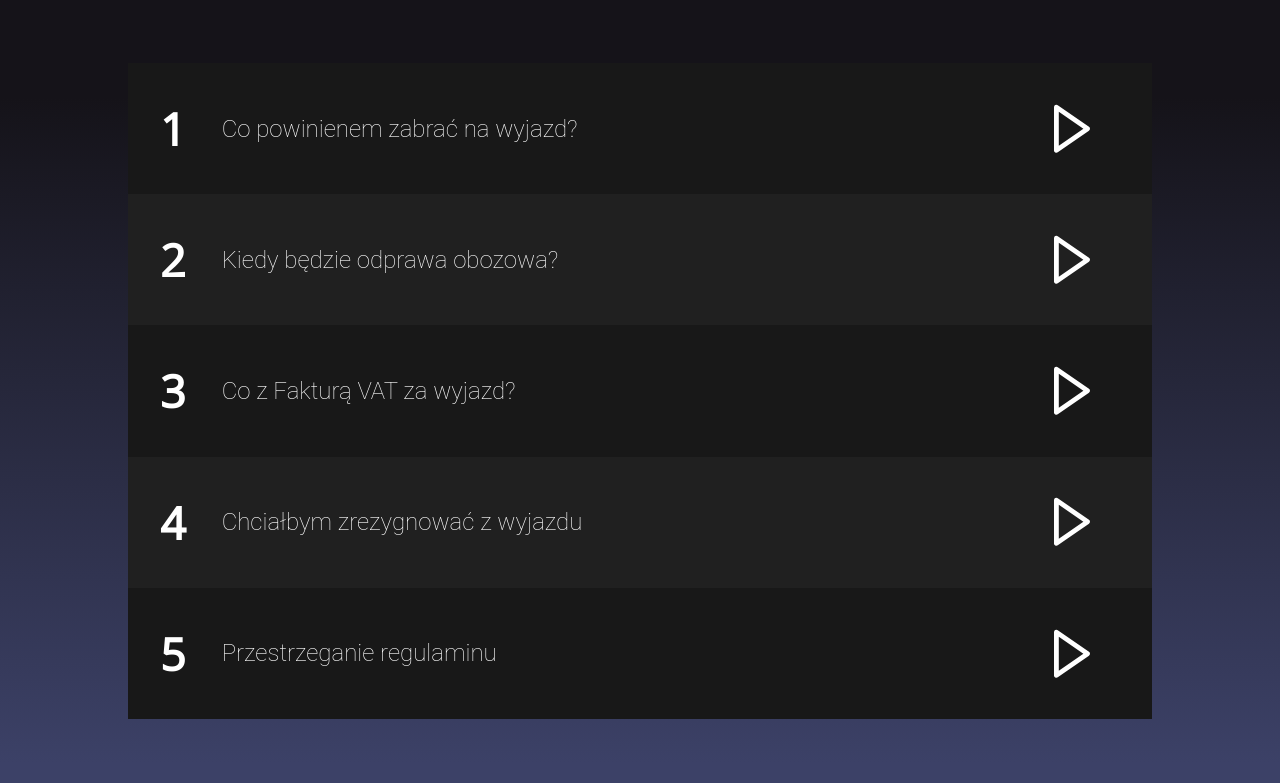
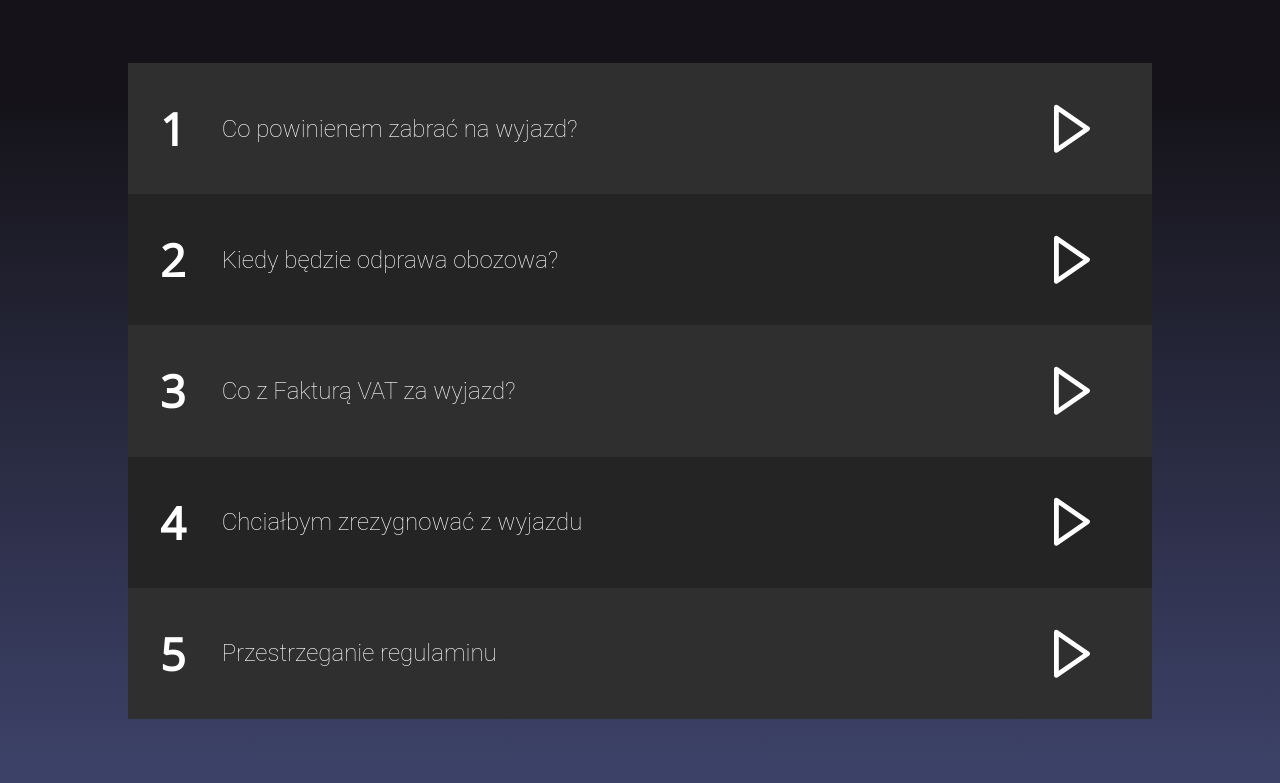
Before and after one commit to ksobiecki/Delta2021, a Gatsby site: page /faq in a window 1280 px wide. Shown: the part 545-1328 px from the top of the page. Built offline with nearby package versions, Linux system fonts and the light colour scheme; Gatsby itself is replaced by a stand-in of ours; a web font is replaced by a local one.

Commit message:
small changes

```diff
--- a/src/components/Faq/FaqLandingSection/index.tsx
+++ b/src/components/Faq/FaqLandingSection/index.tsx
@@ -6,7 +6,7 @@ const FaqLandingSection = () => {
 	return (
 		<FaqSectionLayout>
 			<Background />
-			<Header>Faq</Header>
+			<Header>FAQ</Header>
 		</FaqSectionLayout>
 	);
 };
--- a/src/components/Faq/FaqMainSection/FaqList/AccordeonItem/index.tsx
+++ b/src/components/Faq/FaqMainSection/FaqList/AccordeonItem/index.tsx
@@ -31,7 +31,7 @@ const AccordeonItem: React.FC<AccordeonProps> = ({ num, question, answer }) => {
 			}}
 		>
 			<AccordeonHeader>
-				<Numerical>{num}</Numerical>
+				<Numerical color={isHovered ? '#BCBCBC' : 'white'}>{num}</Numerical>
 				<Question>{question}</Question>
 				<Arrow
 					color={isHovered ? 'violet' : 'white'}
--- a/src/components/Faq/FaqMainSection/FaqList/AccordeonItem/styled.ts
+++ b/src/components/Faq/FaqMainSection/FaqList/AccordeonItem/styled.ts
@@ -21,13 +21,13 @@ export const Accordeon = styled.div`
 	transition: all 0.3s;
 	color: #fff;
 	&:nth-child(2n + 1) {
-		background-color: #181818;
+		background-color: #2f2f2f;
 	}
 	&:nth-child(2n) {
-		background-color: #202020;
+		background-color: #242424;
 	}
 	&:hover {
-		background-color: #363636;
+		background-color: #3a3a3a;
 	}
 	@media only screen and (max-width: 600px) {
 		width: 100%;
@@ -59,6 +59,7 @@ export const Numerical = styled.h3`
 	font-size: 2.8em;
 	font-weight: 900;
 	margin: 0;
+	color: ${(props) => props.color};
 	@media only screen and (max-width: 600px) {
 		font-size: 2.4em;
 	}
--- a/src/components/Faq/FaqMainSection/FaqList/index.tsx
+++ b/src/components/Faq/FaqMainSection/FaqList/index.tsx
@@ -11,14 +11,13 @@ const FaqList = () => {
 				question="Co powinienem zabrać na wyjazd?"
 				answer="– Dowolny dokument pozwalający potwierdzić tożsamość uczestnika na odprawie (dowód osobisty, paszport)/n
 – Wypełnione oświadczenie obozowe (należy je wypełnić zgodnie z prawdą i zabrać ze sobą na odprawę!)/n
-– Wydrukowane potwierdzenie dokonania wpłaty lub przekazu pocztowego (dla własnej pewności)/n
 – Niezbędną ilość leków, które musi przyjmować uczestnik oraz instrukcje ich podawania (dotyczy tylko osób przyjmujących leki na stałe – TAKA INFORMACJA MUSI ZNALEŹĆ SIĘ W OŚWIADCZENIU!)/n
-– Ważna legitymacja studencka"
+– Ważną legitymacja studencka"
 			/>
 			<AccordeonItem
 				num={2}
 				question="Kiedy będzie odprawa obozowa?"
-				answer="Odprawa obozowa jest planowana na czwartek, 4 listopada 2021r 13.00./n
+				answer="Odprawa obozowa jest planowana na czwartek, 4 listopada 2021r o godzinie 13.00./n
 Nie zapomnijcie ze sobą oświadczenia obozowego!/n
 Uczestników informujemy, że na odprawie obozowej mogą pojawić się władze Wydziału Fizyki Technicznej, Informatyki i Matematyki Stosowanej. Osoby, które stawią się w miejscu zbiórki i odprawy w stanie wskazującym na spożycie alkoholu lub środków odurzających, będą w trybie natychmiastowym wydalane z Wyjazdu jeszcze przed wyjazdem z Łodzi bez możliwości ubiegania się Uczestnika o zwrot kosztów. W trakcie trwania Delta 2021 przewidywana jest również wizytacja Władz Uczelni, Wydziału oraz przedstawicieli Politechniki Łódzkiej."
 			/>
@@ -30,14 +29,14 @@ Uczestników informujemy, że na odprawie obozowej mogą pojawić się władze W
 			<AccordeonItem
 				num={4}
 				question="Chciałbym zrezygnować z wyjazdu"
-				answer="Zgodnie z Regulaminem, w razie rezygnacji z uczestnictwa w wyjeździe do dnia 10.10.2021 r. przysługuje Państwu zwrot całości wpłaconej kwoty. Rezygnacje w późniejszym terminie będą rozpatrywane indywidualnie, w zależności od podanego powodu rezygnacji. Czynność taka koniecznie musi być sygnalizowana Organizatorowi mailowo na adres delta@samorzad.p.lodz.pl i Głównemu Koordynatorowi k.sobiecki@samorzad.p.lodz.pl. Mail powinien zawierać: imię, nazwisko, nr telefonu kontaktowego, wszelkie dane związane z numerem konta bankowego, na który ma przyjść przelew zwrotny (m.in. numer konta, nazwa właściciela, adres nie jest konieczny) oraz ponownie załączone potwierdzenie wpłaty i powód rezygnacji. W przypadku rezygnacji dopuszczalne jest również przekazanie swojego opłaconego miejsca innej osobie. Procedura wykonywania zwrotów zostanie uruchomiona dn. 17.10.2021 r., a czas jej realizacji może wynosić nawet do 30 dni roboczych."
+				answer="Zgodnie z Regulaminem, w razie rezygnacji z uczestnictwa w wyjeździe do dnia 21.10.2021 r. przysługuje Państwu zwrot całości wpłaconej kwoty. Rezygnacje w późniejszym terminie będą rozpatrywane indywidualnie, w zależności od podanego powodu rezygnacji. Czynność taka koniecznie musi być sygnalizowana Organizatorowi mailowo na adres delta@samorzad.p.lodz.pl i Głównemu Koordynatorowi k.sobiecki@samorzad.p.lodz.pl. Mail powinien zawierać: imię, nazwisko, nr telefonu kontaktowego, wszelkie dane związane z numerem konta bankowego, na który ma przyjść przelew zwrotny (m.in. numer konta, nazwa właściciela, adres nie jest konieczny) oraz ponownie załączone potwierdzenie wpłaty i powód rezygnacji. W przypadku rezygnacji dopuszczalne jest również przekazanie swojego opłaconego miejsca innej osobie. Procedura wykonywania zwrotów zostanie uruchomiona dn. 28.10.2021 r., a czas jej realizacji może wynosić nawet do 30 dni roboczych."
 			/>
 			<AccordeonItem
 				num={5}
 				question="Przestrzeganie regulaminu"
 				answer="Jeśli osoba wchodząca w skład Kadry lub Koordynator Główny Delty podejrzewać będą zażywanie przez uczestnika Wyjazdu substancji zabronionych, poinformują o tym odpowiednie służby interwencyjne. W razie potwierdzenia podejrzeń, Uczestnik taki zostaje wydalony dyscyplinarnie z Wyjazdu a Koordynator o całym zajściu poinformuje Władze Uczelni.
 
-Uczestnik, który dopuści się łamania któregokolwiek z punktów Regulaminu, otrzymuje każdorazowo ostrzeżenie od Koordynatora Głównego Delte. Ostrzeżenie może być dane na uzasadnioną prośbę osób wskazanych jako Kadra, przedstawicieli Uczelni lub innych uczestników Delty. Otrzymanie 2-go ostrzeżenia, przez jedną osobę skutkuje również wydaleniem Uczestnika z Wyjazdu bez możliwości roszczeń przez niego praw do zwrotu wpłaty za Wyjazd. Wydalenie Uczestnika z Wyjazdu wiąże się z samodzielnym powrotem Uczestnika do domu (uczestnicy są pełnoletni, a organizator nie sprawuje pieczy nad osobą Uczestnika) oraz powiadomieniem Władz Uczelni o zaistniałej sytuacji."
+Uczestnik, który dopuści się łamania któregokolwiek z punktów Regulaminu, otrzymuje każdorazowo ostrzeżenie od Koordynatora Głównego Delty. Ostrzeżenie może być dane na uzasadnioną prośbę osób wskazanych jako Kadra, przedstawicieli Uczelni lub innych uczestników Delty. Otrzymanie 2-go ostrzeżenia, przez jedną osobę skutkuje również wydaleniem Uczestnika z Wyjazdu bez możliwości roszczeń przez niego praw do zwrotu wpłaty za Wyjazd. Wydalenie Uczestnika z Wyjazdu wiąże się z samodzielnym powrotem Uczestnika do domu (uczestnicy są pełnoletni, a organizator nie sprawuje pieczy nad osobą Uczestnika) oraz powiadomieniem Władz Uczelni o zaistniałej sytuacji."
 			/>
 		</AccordeonList>
 	);
```
